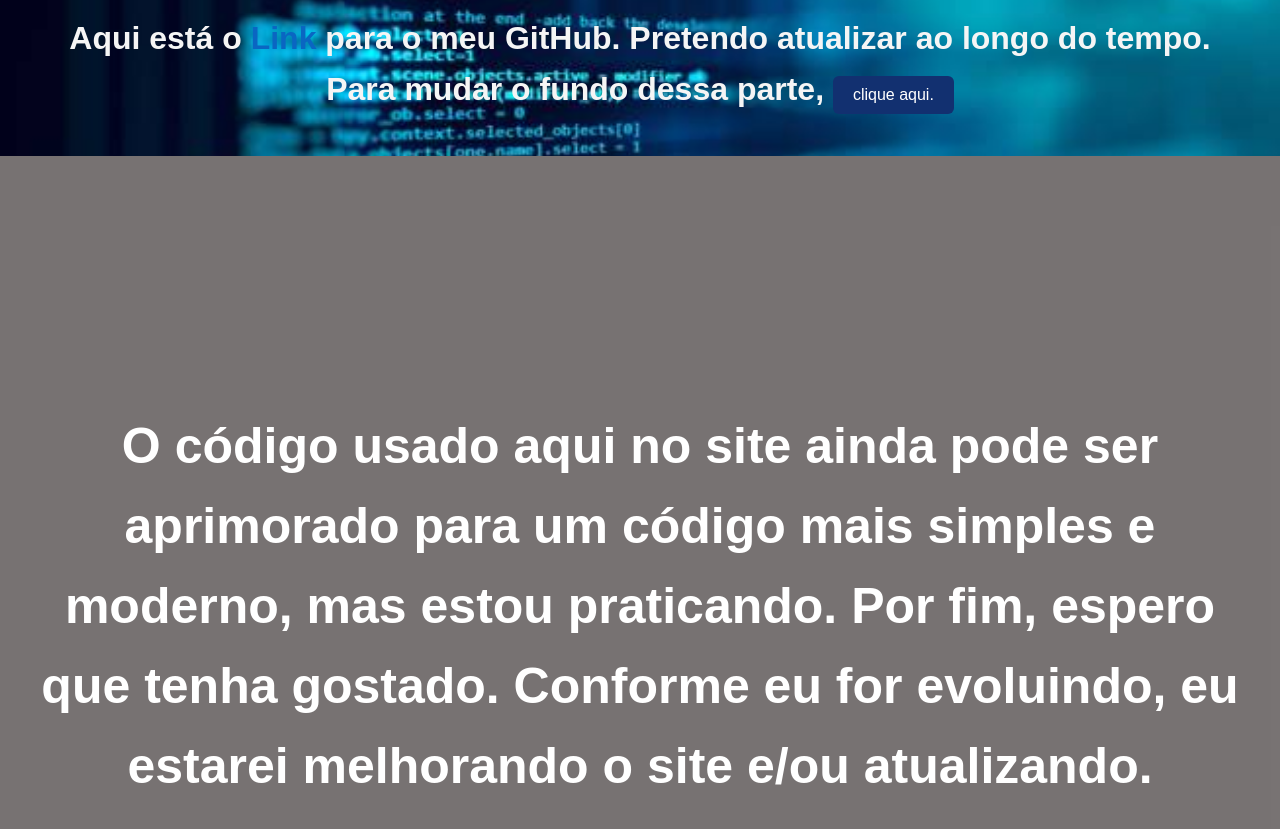
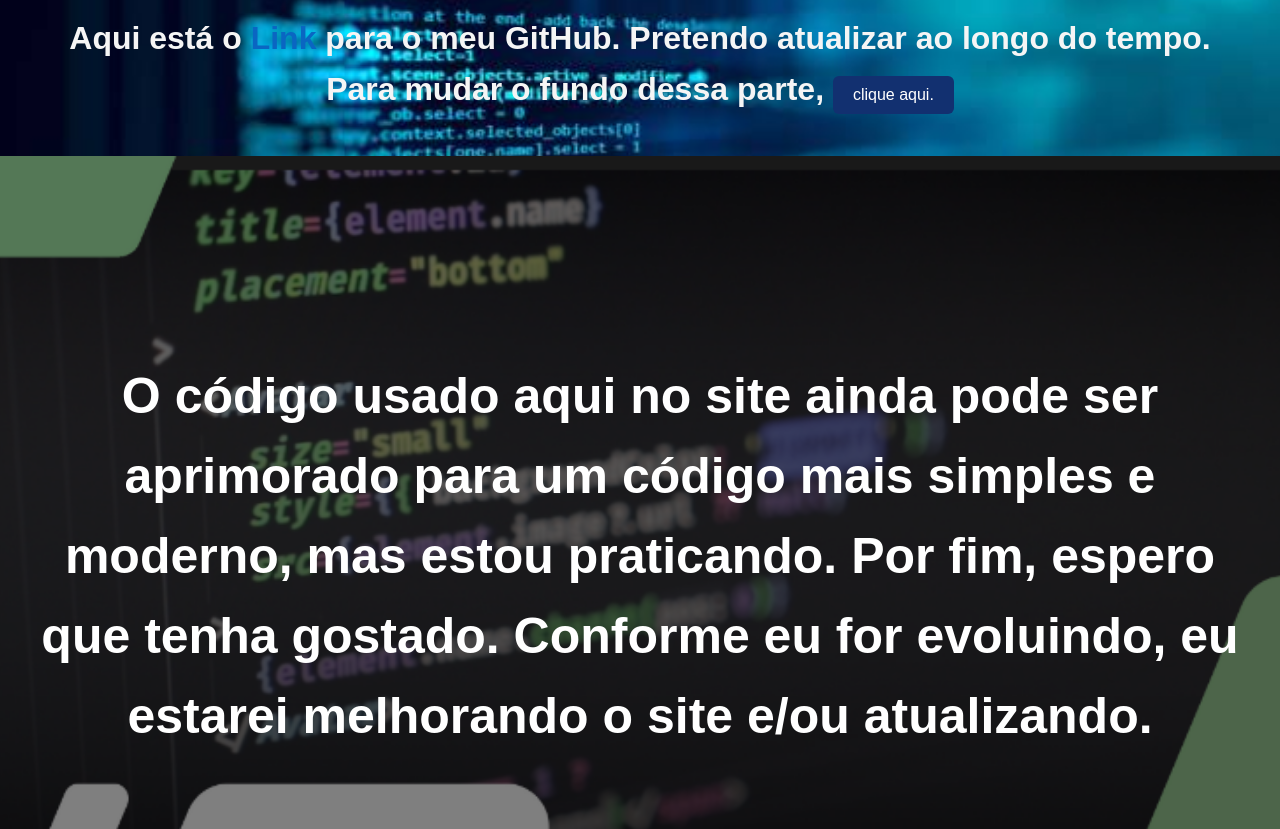
Before and after one commit to Wesley-Elvis/Meu-Site-Angular, an Angular app: page / in a window 1280 px wide. Shown: the part 791-1620 px from the top of the page. Built offline with nearby package versions, Linux system fonts and the light colour scheme.

Commit message:
Alteração da imagem

```diff
--- a/src/app/Meu/div-horizontal/div-horizontal.css
+++ b/src/app/Meu/div-horizontal/div-horizontal.css
@@ -41,13 +41,11 @@ color: whitesmoke;
 
 .div-imagem-nofundo {
   position: relative;
-  min-height: 900px;
-   /* Imagem TI aqui */
-  background-image: src=("./TI.jpg");
+  min-height: 100vh;
+  background-image: url("/TI-2.png");
   background-size: cover;
   background-position: center;
   background-repeat: no-repeat;
-
   display: flex;
   align-items: center;
   justify-content: center;
```
Also changed, not shown: public/TI-2.png (added), public/TI.jpg (renamed from public/TI/TI.jpg).
